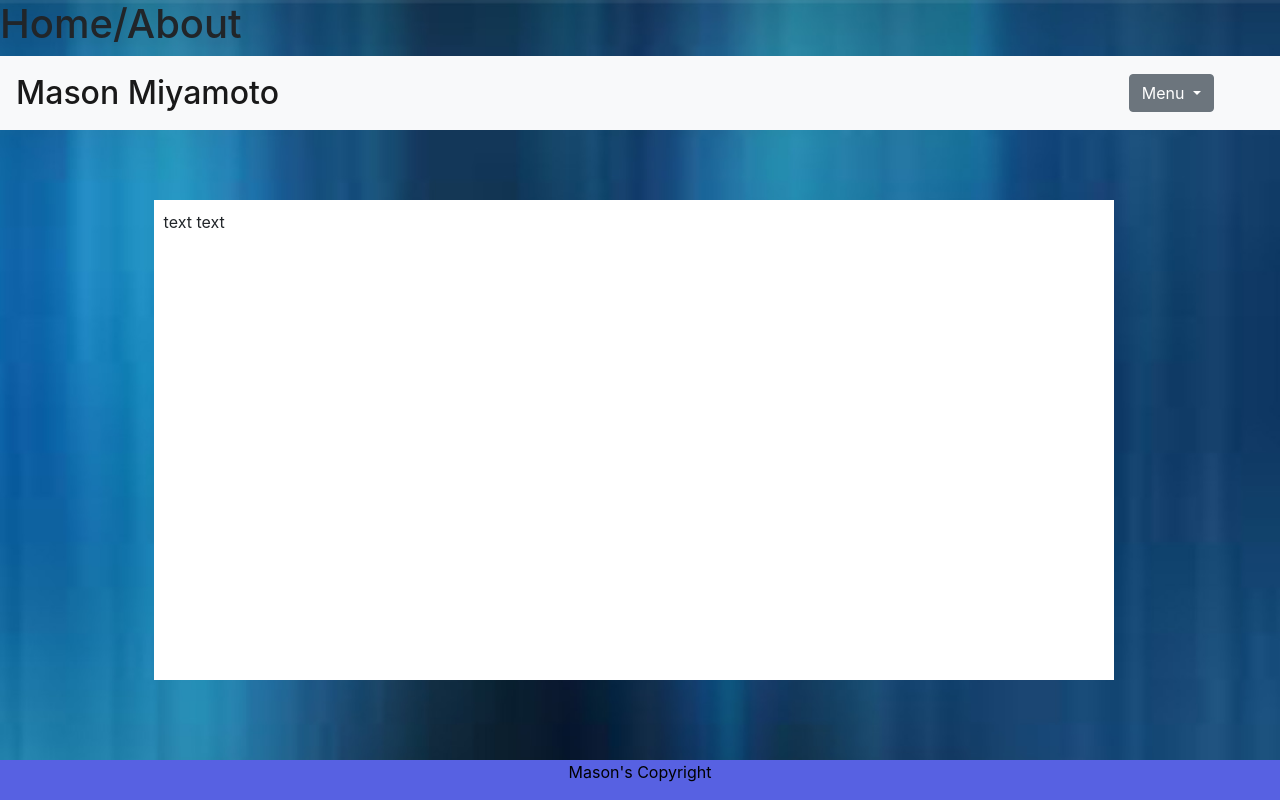
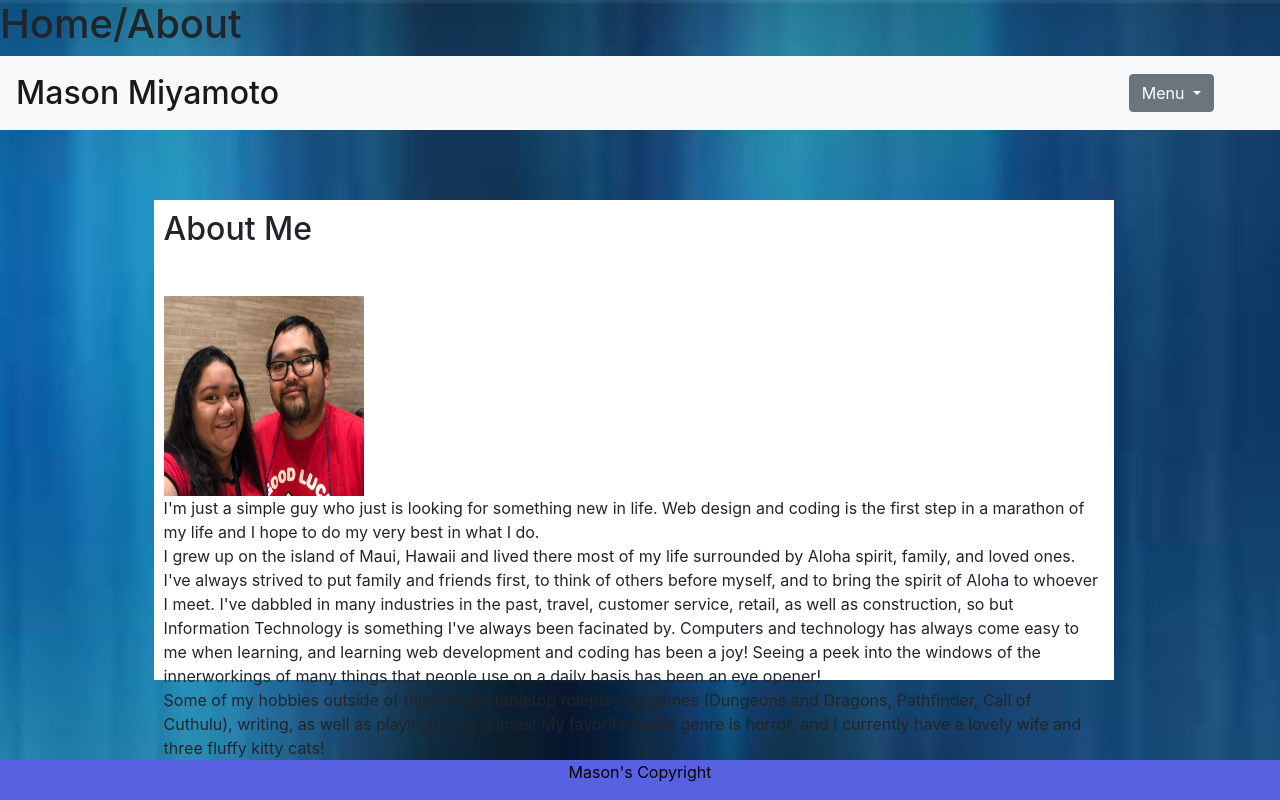
Before and after one commit to Tapwater808/responsiveportfoliohw2, a plain HTML site: page index.html in a window 1280 px wide. Shown: the top 800 px of the page. Drawn offline with nearby package versions, Linux system fonts and the light colour scheme.

Commit message:
About me info added

```diff
--- a/index.html
+++ b/index.html
@@ -41,10 +41,27 @@
 
                         <!-- Container for About me -->
                         <div class="container">
-                          <p>text text
-                            <!-- About me Picture and Text -->
-                          </p>
-
+                          <h2>About Me</h2>
+                          <div class="square">
+                              <img src="./assets/img/aboutme.jpg" alt="Mason and Lexi" style="width:200px;height:200px;">
+                              </img>
+                              <p>
+                                I'm just a simple guy who just is looking for something new in life.  Web design and coding is the
+                                first step in a marathon of my life and I hope to do my very best in what I do.
+                                <br>
+                                I grew up on the island of Maui, Hawaii and lived there most of my life surrounded by Aloha spirit,
+                                family, and loved ones.  I've always strived to put family and friends first, to think of others before
+                                myself, and to bring the spirit of Aloha to whoever I meet.  I've dabbled in many industries in the past,
+                                travel, customer service, retail, as well as construction, so but Information Technology is something I've
+                                always been facinated by.  Computers and technology has always come easy to me when learning, and learning
+                                web development and coding has been a joy!  Seeing a peek into the windows of the innerworkings of many things
+                                that people use on a daily basis has been an eye opener!
+                                <br>
+                                Some of my hobbies outside of this include tabletop roleplaying games (Dungeons and Dragons, Pathfinder, Call of
+                                Cuthulu), writing, as well as playing video games!  My favorite movie genre is horror, and I currently have a
+                                lovely wife and three fluffy kitty cats!
+                              </p>
+                          </div>
                       </div>
 
           <div class="footer" style="text-align: center;">
```
